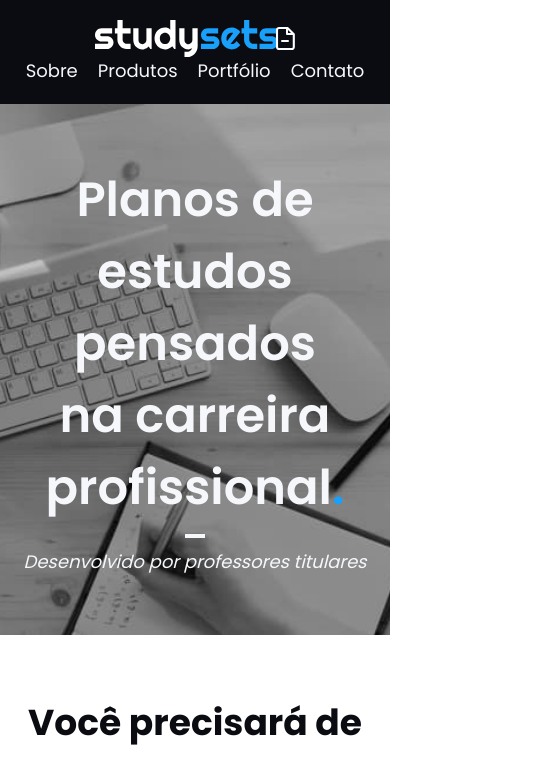
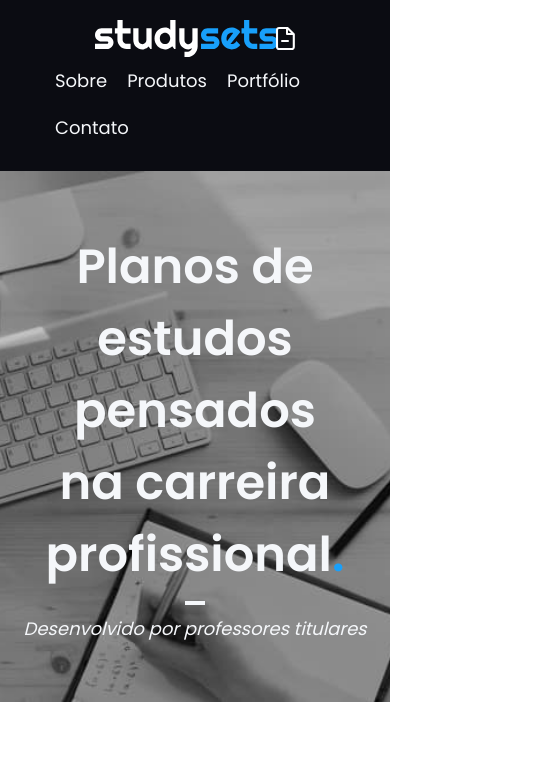
Before and after one commit to rafaelvieiracosta/studysets-landingpage, a plain HTML site: page flexbox/flexbox.html in a window 390 px wide. Shown: the top 759 px of the page, 534 px wide, since content can reach past the window. Drawn offline with Linux system fonts and the light colour scheme.

Commit message:
fix: flexbox mode mobile

```diff
--- a/flexbox/style.css
+++ b/flexbox/style.css
@@ -45,13 +45,13 @@ body {
   text-decoration: none;
   color: #F5F7FA;
   font-size: 1.125em;
+  padding: 10px;
+  display: inline-block;
 }
 .menu-nav ul{
   display: flex;
   list-style: none;
-}
-.menu-nav ul li a{
-  padding: 10px;
+  flex-wrap: wrap;
 }
 
 /* INTRODUCAO */
@@ -270,6 +270,7 @@ h2.produtos-bronze::before{
   font-style: italic;
   font-family: "Poppins", sans-serif;
   outline: none;
+  max-width: 100%;
 }
 .assine button{
   flex: 1;
```
